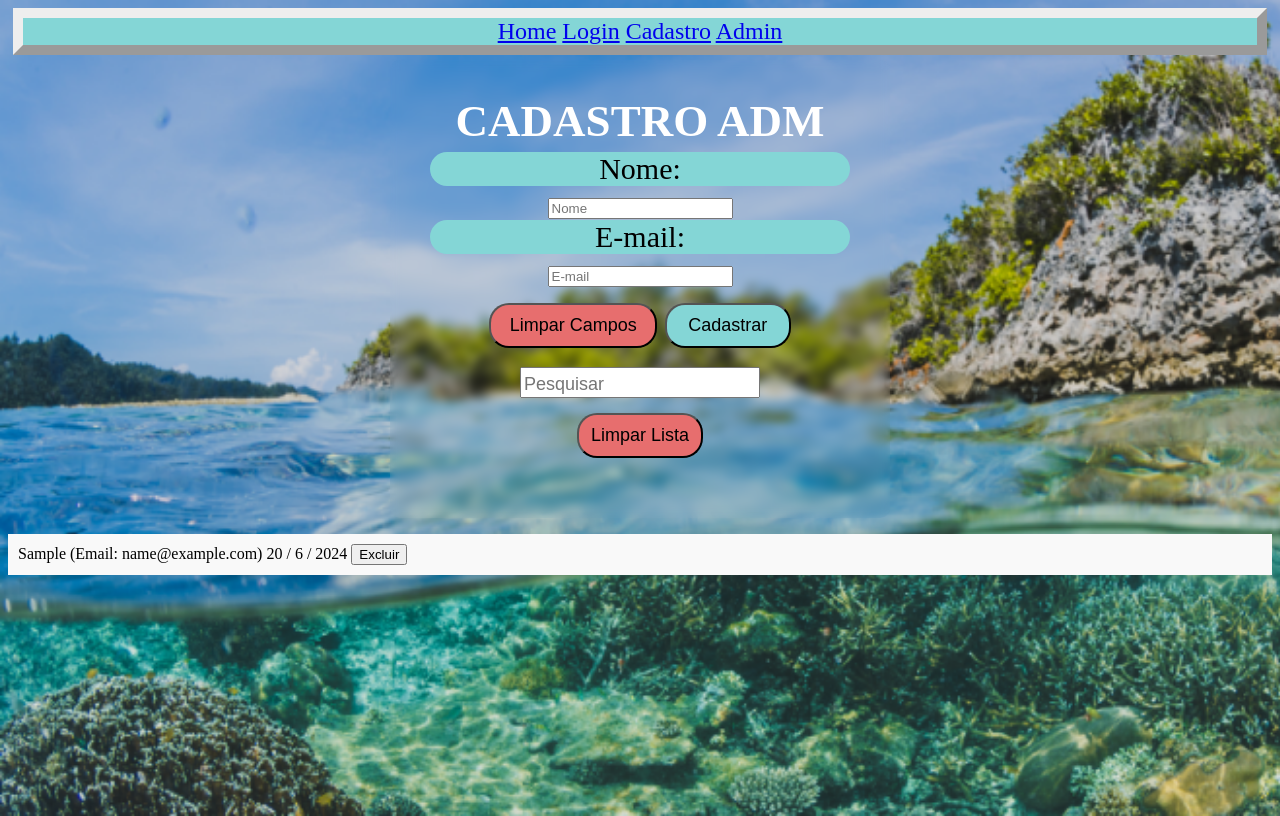
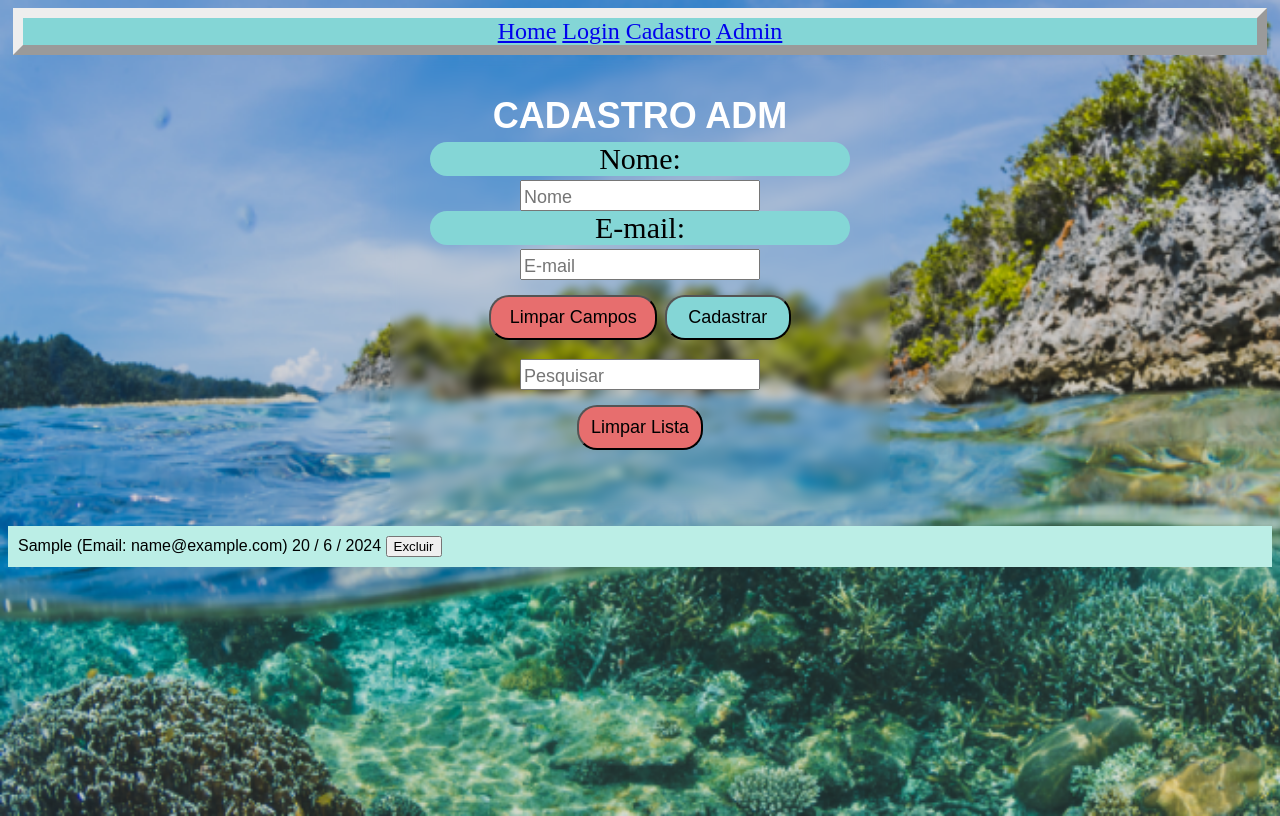
Before and after one commit to Marialisedu/Parsereias, a plain HTML site: page admin.html in a window 1280 px wide. Both pictures are taken after typing "Sample", "name@example.com" into the empty fields and a click on the button "Cadastrar". Drawn offline with Linux system fonts and the light colour scheme.

Commit message:
Update admin.css

```diff
--- a/admin.css
+++ b/admin.css
@@ -26,8 +26,9 @@ h1 {
     color: rgb(10, 10, 10);
     text-align: center;
     justify-content: center;
-    font-size: 1.5em;
+    font-size: 36px;
     color: white;
+    font-family: Arial, sans-serif;
 }
 
 .menu {
@@ -106,6 +107,11 @@ nav {
 
 }
 
+input[type="text"]{
+    padding-top: 5px;
+    font-size: 18px;
+}
+
 button[type="submit"] {
     padding: 10px;
     width: 30%;
@@ -172,7 +178,11 @@ ul {
   }
 
   li {
-    background-color: #f9f9f9;
+    background-color: #bbeee6;
     padding: 10px;
     margin-bottom: 5px;
+    font-family: Arial, sans-serif;
   }
+  .highlight {
+    background-color: yellow;
+}
```
